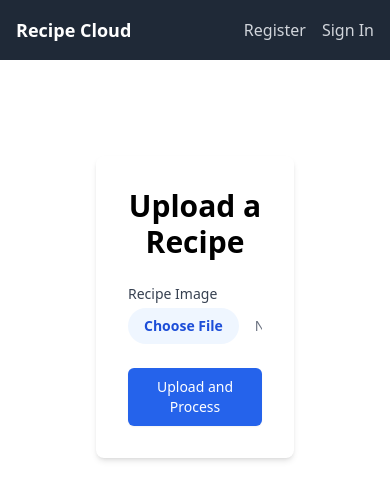
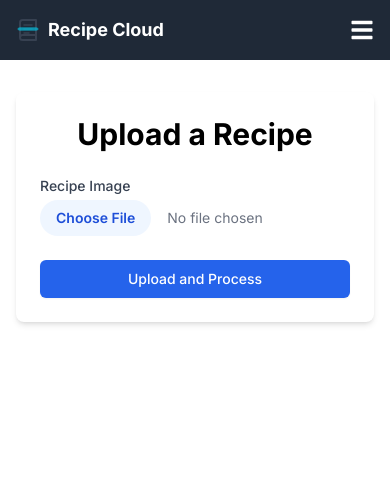
Before and after one commit to msievenpiper/recipe-cloud, a Next.js app: page /upload in a window 390 px wide. Shown: the top 500 px of the page. Built offline with nearby package versions, Linux system fonts and the light colour scheme; no server answers.

Commit message:
- lots of general improvements for mobile  - add summary to recipies  - new icon

```diff
--- a/app/api/recipes/route.ts
+++ b/app/api/recipes/route.ts
@@ -1,5 +1,5 @@
 import { NextResponse } from 'next/server';
-import { prisma } from '../../../lib/prisma';
+import { prisma } from '@/lib/prisma';
 import { getServerSession } from "next-auth/next"
 import { authOptions } from "../auth/[...nextauth]/route"
 import { ImageAnnotatorClient } from '@google-cloud/vision';
--- a/app/layout.tsx
+++ b/app/layout.tsx
@@ -1,8 +1,18 @@
-"use client";
+import type { Metadata } from "next";
+import { Inter } from "next/font/google"; // Keep if Inter is used elsewhere, otherwise remove
+import "./globals.css";
+import Navbar from "../components/Navbar";
+import { Providers } from "./providers"; // Import the new Providers component
 
-import "./globals.css";
-import { SessionProvider } from "next-auth/react";
-import Navbar from "../components/Navbar";
+const inter = Inter({ subsets: ["latin"] }); // Keep if Inter is used elsewhere, otherwise remove
+
+export const metadata: Metadata = {
+  title: "Recipe Cloud",
+  description: "Your personal AI-powered recipe manager",
+  icons: {
+    icon: "/icon.svg",
+  },
+};
 
 export default function RootLayout({
   children,
@@ -13,11 +23,11 @@ export default function RootLayout({
 }) {
   return (
     <html lang="en">
-      <body>
-        <SessionProvider session={session}>
+      <body className={inter.className}>
+        <Providers session={session}>
           <Navbar />
           {children}
-        </SessionProvider>
+        </Providers>
       </body>
     </html>
   );
--- a/app/page.tsx
+++ b/app/page.tsx
@@ -2,25 +2,24 @@ export default function Home() {
   return (
     <div>
       <div className="parallax flex items-center justify-center">
-        <h1 className="text-5xl text-white font-bold">Recipe Cloud</h1>
+        <h1 className="text-5xl text-white font-bold text-center px-4">Recipe Cloud</h1>
       </div>
-      <div className="container mx-auto p-8">
+      <div className="container mx-auto px-4 py-8 md:p-8">
         <h2 className="text-3xl font-bold text-center mb-8">How It Works</h2>
         <div className="grid grid-cols-1 md:grid-cols-3 gap-8">
-          <div className="text-center">
+          <div className="text-center p-4">
             <h3 className="text-2xl font-bold mb-4">1. Upload</h3>
             <p>
               Snap a photo of your recipe and upload it. We'll handle the rest.
             </p>
           </div>
-          <div className="text-center">
+          <div className="text-center p-4">
             <h3 className="text-2xl font-bold mb-4">2. Process</h3>
             <p>
-              Our AI will analyze the image and extract the recipe's name,
-              ingredients, and instructions.
+              Our AI will analyze the image and extract the details.
             </p>
           </div>
-          <div className="text-center">
+          <div className="text-center p-4">
             <h3 className="text-2xl font-bold mb-4">3. Refine & Save</h3>
             <p>
               Review and edit the generated recipe to your liking, then save it
--- /dev/null
+++ b/app/providers.tsx
@@ -0,0 +1,7 @@
+"use client";
+
+import { SessionProvider } from "next-auth/react";
+
+export function Providers({ children, session }: { children: React.ReactNode; session: any }) {
+  return <SessionProvider session={session}>{children}</SessionProvider>;
+}
--- a/app/recipes/[id]/page.tsx
+++ b/app/recipes/[id]/page.tsx
@@ -45,11 +45,11 @@ export default function RecipeDetailPage() {
   };
 
   if (!recipe) {
-    return <div className="text-center p-10">Loading...</div>;
+    return <div className="text-center px-4 py-8 md:p-10">Loading...</div>;
   }
 
   return (
-    <div className="container mx-auto p-8">
+    <div className="container mx-auto px-4 py-8 md:p-8">
       {isEditing ? (
         <div className="w-full">
           <textarea
--- a/app/recipes/page.tsx
+++ b/app/recipes/page.tsx
@@ -25,20 +25,20 @@ export default function RecipeListPage() {
 
   if (loading) {
     return (
-      <div className="flex min-h-screen flex-col items-center justify-center p-24">
+      <div className="flex min-h-screen flex-col items-center justify-center px-4 py-8 md:p-24">
         <h1 className="text-4xl font-bold">Loading your recipes...</h1>
       </div>
     );
   }
 
   return (
-    <div className="flex min-h-screen flex-col items-center p-24">
+    <div className="flex min-h-screen flex-col items-center px-4 py-8 md:p-24">
       <h1 className="text-4xl font-bold mb-8">Your Recipes</h1>
       {recipes.length > 0 ? (
         <ul className="w-full max-w-2xl">
           {recipes.map((recipe) => (
-            <li key={recipe.id} className="mb-4 p-4 border rounded-lg shadow-sm flex items-start space-x-4">
-              <FaBookOpen className="text-blue-500 text-3xl mt-1" />
+            <li key={recipe.id} className="mb-4 p-4 border rounded-lg shadow-sm flex items-center space-x-4">
+              <FaBookOpen className="text-blue-500 text-3xl min-w-6 max-w-6" />
               <div>
                 <Link href={`/recipes/${recipe.id}`} className="text-2xl font-semibold text-blue-600 hover:underline">
                   {recipe.title}
@@ -51,7 +51,7 @@ export default function RecipeListPage() {
           ))}
         </ul>
       ) : (
-        <div className="text-center bg-gray-100 p-10 rounded-lg shadow-md">
+        <div className="text-center bg-gray-100 p-6 md:p-10 rounded-lg shadow-md mx-4">
           <h2 className="text-2xl font-bold mb-4">Welcome to Your Recipe Collection!</h2>
           <p className="mb-6">It looks like you don't have any recipes yet. Let's create your first one.</p>
           <div className="text-left mb-6">
--- a/app/register/page.tsx
+++ b/app/register/page.tsx
@@ -28,9 +28,9 @@ export default function RegisterPage() {
   };
 
   return (
-    <div className="flex min-h-screen flex-col items-center justify-center p-24">
+    <div className="flex min-h-screen flex-col items-center justify-center px-4 py-8 md:p-24">
       <h1 className="text-4xl font-bold mb-8">Register</h1>
-      <form onSubmit={handleSubmit} className="flex flex-col space-y-4">
+      <form onSubmit={handleSubmit} className="flex flex-col space-y-4 w-full max-w-md">
         <input
           type="email"
           placeholder="Email"
--- a/app/upload/page.tsx
+++ b/app/upload/page.tsx
@@ -58,8 +58,8 @@ export default function UploadPage() {
   };
 
   return (
-    <div className="flex min-h-screen flex-col items-center p-24">
-      <div className="w-full max-w-md p-8 bg-white rounded-lg shadow-md">
+    <div className="flex min-h-screen flex-col items-center px-4 py-8 md:p-24">
+      <div className="w-full max-w-md p-6 md:p-8 bg-white rounded-lg shadow-md">
         <h1 className="text-3xl font-bold mb-6 text-center">Upload a Recipe</h1>
         <form onSubmit={handleSubmit} className="space-y-6">
           <div>
--- a/components/Navbar.tsx
+++ b/components/Navbar.tsx
@@ -1,46 +1,86 @@
 "use client";
 
 import Link from "next/link";
+import Image from "next/image"; // Import next/image
 import { useSession, signIn, signOut } from "next-auth/react";
+import { useState } from "react";
+import { FaBars, FaTimes } from "react-icons/fa";
 
 export default function Navbar() {
   const { data: session } = useSession();
+  const [isOpen, setIsOpen] = useState(false);
 
-  return (
-    <nav className="bg-gray-800 p-4">
-      <div className="container mx-auto flex justify-between items-center">
-        <Link href="/" className="text-white text-lg font-bold">
-          Recipe Cloud
-        </Link>
-        <div className="space-x-4">
+  const toggleMenu = () => {
+    setIsOpen(!isOpen);
+  };
+
+  const NavLinks = () => (
+    <>
       {session ? (
         <>
-              <Link href="/recipes" className="text-gray-300 hover:text-white">
+          <Link href="/recipes" className="text-gray-300 hover:text-white px-3 py-2 rounded-md text-sm font-medium" onClick={toggleMenu}>
             My Recipes
           </Link>
-              <Link href="/upload" className="text-gray-300 hover:text-white">
+          <Link href="/upload" className="text-gray-300 hover:text-white px-3 py-2 rounded-md text-sm font-medium" onClick={toggleMenu}>
             Upload
           </Link>
           <button
-                onClick={() => signOut()}
-                className="text-gray-300 hover:text-white"
+            onClick={() => { signOut(); toggleMenu(); }}
+            className="text-gray-300 hover:text-white px-3 py-2 rounded-md text-sm font-medium"
           >
             Sign Out
           </button>
         </>
       ) : (
         <>
-              <Link href="/register" className="text-gray-300 hover:text-white">
+          <Link href="/register" className="text-gray-300 hover:text-white px-3 py-2 rounded-md text-sm font-medium" onClick={toggleMenu}>
             Register
           </Link>
           <button
-                onClick={() => signIn()}
-                className="text-gray-300 hover:text-white"
+            onClick={() => { signIn(); toggleMenu(); }}
+            className="text-gray-300 hover:text-white px-3 py-2 rounded-md text-sm font-medium"
           >
             Sign In
           </button>
         </>
       )}
+    </>
+  );
+
+  return (
+    <nav className="bg-gray-800 p-4">
+      <div className="container mx-auto flex justify-between items-center">
+        <Link href="/" className="text-white text-lg font-bold flex items-center space-x-2" onClick={() => setIsOpen(false)}>
+          <Image src="/icon.svg" alt="Recipe Cloud Icon" width={24} height={24} />
+          <span>Recipe Cloud</span>
+        </Link>
+
+        {/* Desktop Menu */}
+        <div className="hidden md:flex space-x-4">
+          <NavLinks />
+        </div>
+
+        {/* Mobile Menu Button */}
+        <div className="md:hidden flex items-center">
+          <button onClick={toggleMenu} className="text-white focus:outline-none">
+            {isOpen ? <FaTimes size={24} /> : <FaBars size={24} />}
+          </button>
+        </div>
+      </div>
+
+      {/* Mobile Sidebar */}
+      <div
+        className={`fixed inset-y-0 right-0 w-64 bg-gray-800 z-50 transform ${
+          isOpen ? "translate-x-0" : "translate-x-full"
+        } md:hidden transition-transform duration-300 ease-in-out`}
+      >
+        <div className="flex justify-end p-4">
+          <button onClick={toggleMenu} className="text-white focus:outline-none">
+            <FaTimes size={24} />
+          </button>
+        </div>
+        <div className="flex flex-col items-start space-y-4 p-4">
+          <NavLinks />
         </div>
       </div>
     </nav>
```
Also changed, not shown: public/icon.svg (added). Lines whose indentation alone changed are shown as unchanged.
